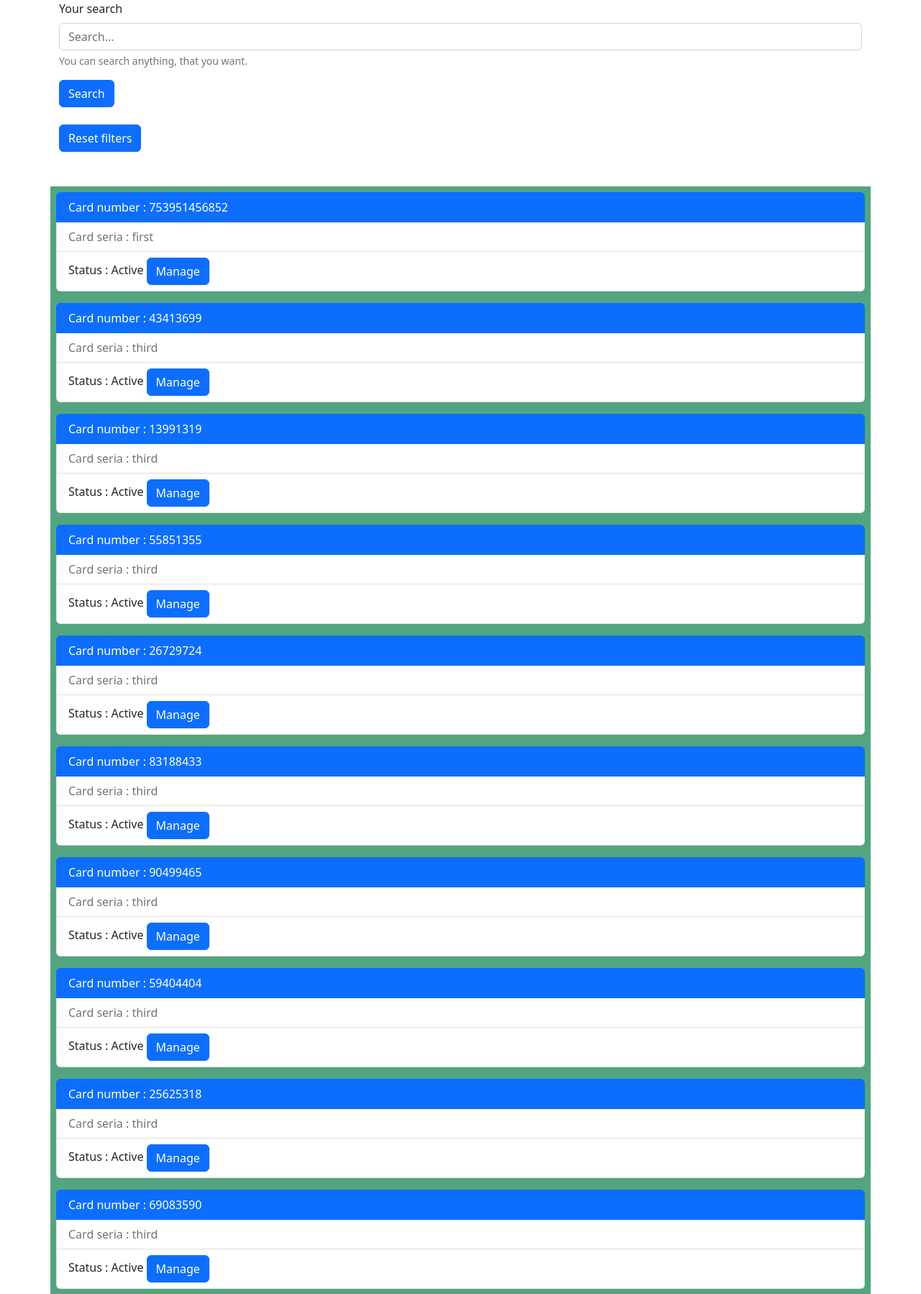
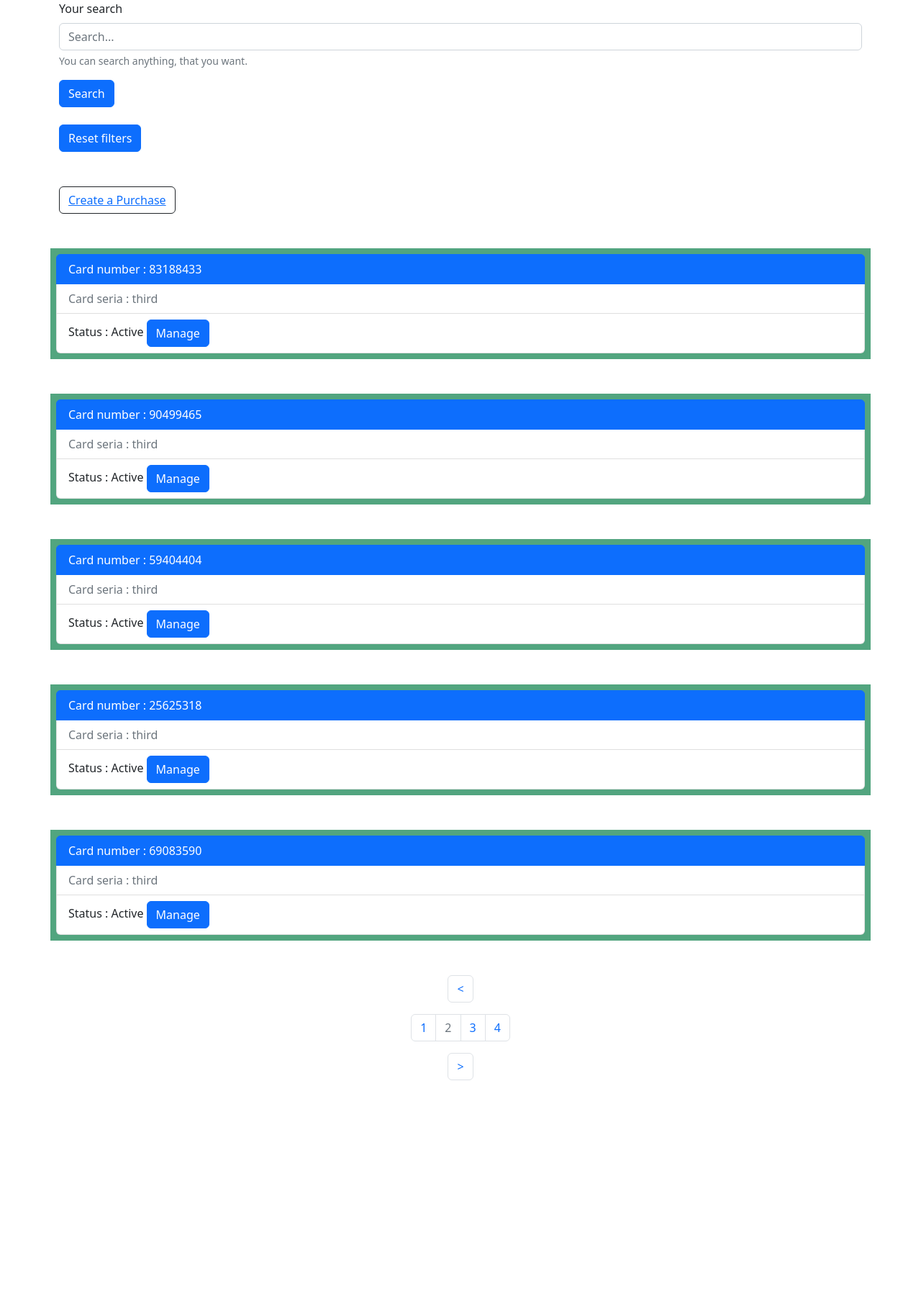
Before and after one commit to Bogdanrg/Manage_card_site, a Django app: page /?page=2 in a window 1280 px wide. Shown: the top 1798 px of the page at 72% size. After the commit the page ends 1501 px from the top, so only its background shows below. Run offline with Django 4.2, Linux system fonts and the light colour scheme; data comes from the database, SQL or seed files in the repository; both versions use the stored data as it was after the commit.

Commit message:
pagination

```diff
--- /dev/null
+++ b/CardManager/admin_logentry.json
@@ -0,0 +1 @@
+[{"model": "main.card", "pk": 3, "fields": {"series": "first", "number": 753951456852, "release_date": "2022-07-18", "expiration_date": "2022-10-18", "date_of_use": "2022-07-17T21:41:15.020Z", "count": 312, "status": true}}]
--- a/CardManager/main/models.py
+++ b/CardManager/main/models.py
@@ -20,7 +20,7 @@ class Card(models.Model):
     status = models.BooleanField()
 
     def __str__(self):
-        return self.series
+        return str(self.number)
 
     def get_absolute_url(self):
         return reverse('card', kwargs={'card_id': self.pk})
@@ -40,3 +40,12 @@ class Purchase(models.Model):
     price = models.IntegerField()
     buy_date = models.DateTimeField(auto_now=True)
     card_id = models.ForeignKey('Card', on_delete=models.PROTECT)
+
+#for i in range(10):
+...     #dict={}
+...     #dict['series'] = 'third'
+...     #dict['number'] = randrange(10101010, 98989898)
+...     #dict['count'] = randrange(10, 500)
+...     #dict['status'] = True
+...     #Card.objects.create(**dict)
+#
--- a/CardManager/main/templates/main/list.html
+++ b/CardManager/main/templates/main/list.html
@@ -21,7 +21,11 @@
     <div class="container">
         <a href="{% url 'home' %}"><button type="submit" class="btn btn-primary">Reset filters</button></a>
     </div>
-
+<br>
+<br>
+<div class="container">
+    <button class="btn btn-outline-dark"><a href="{% url 'product' %}">Create a Purchase</a></button>
+</div>
 <br>
 <br>
 {% if not cards %}
@@ -53,9 +57,44 @@
                     <button class="btn btn-primary">Manage</button></a></li>
             </ul>
         </div>
+
+    {% endif %}
 <br>
-    {% endif %}
+<br>
+
 {% endfor %}
+{% endif %}
+{% if page_obj.has_other_pages %}
+
+{% if page_obj.has_previous %}
+    <ul class="pagination justify-content-center">
+        <li class="page-item">
+         <a class="page-link" href="?page={{page_obj.previous_page_number}}">&lt;</a>
+     </li>
+    </ul>
+{% endif %}
+<nav>
+    <ul class="pagination justify-content-center">
+        {% for p in paginator.page_range %}
+        {% if page_obj.number == p %}
+            <li class="page-item disabled">
+                <a class="page-link" href="#">{{p}}</a>
+            </li>
+        {% elif p >= page_obj.number|add:-2 and p <= page_obj.number|add:2 %}
+            <li class="page-item">
+                <a class="page-link" href="?page={{p}}">{{p}}</a>
+            </li>
+        {% endif %}
+        {% endfor %}
+    </ul>
+</nav>
+{% if page_obj.has_next %}
+    <ul class="pagination justify-content-center">
+        <li class="page-item">
+            <a class="page-link" href="?page={{page_obj.next_page_number}}">&gt;</a>
+        </li>
+    </ul>
+{% endif %}
 {% endif %}
 </body>
 </html>
--- a/CardManager/main/urls.py
+++ b/CardManager/main/urls.py
@@ -6,4 +6,5 @@ urlpatterns = [
     path('', CardListView.as_view(), name='home'),
     path('card/<int:card_id>/', CardDetailView.as_view(), name='card'),
     path('delete/<int:card_id>', card_delete, name='delete'),
+    path('product', ProductView.as_view(), name='product')
 ]
--- a/CardManager/main/views.py
+++ b/CardManager/main/views.py
@@ -1,11 +1,14 @@
 from django.http import HttpResponse
 from django.shortcuts import render, redirect
-from django.views.generic import ListView, DetailView
+from django.urls import reverse_lazy
+from django.views.generic import ListView, DetailView, CreateView
 from .models import *
 from django.db.models import Q
+from .forms import *
 
 
 class CardListView(ListView):
+    paginate_by = 5
     model = Card
     template_name = 'main/list.html'
     context_object_name = 'cards'
@@ -37,6 +40,7 @@ class CardDetailView(DetailView):
         context = super().get_context_data(**kwargs)
         context['title'] = f'Card - {context["card"].pk}'
         context['card_id'] = context['card'].pk
+        context['purchases'] = context['card'].purchase_set.all()
         return context
 
     def post(self, request, *args, **kwargs):
@@ -52,3 +56,14 @@ class CardDetailView(DetailView):
 def card_delete(request, card_id):
     Card.objects.filter(pk=card_id).delete()
     return redirect('home')
+
+
+class ProductView(CreateView):
+    form_class = ProductForm
+    template_name = 'main/product.html'
+    success_url = reverse_lazy('home')
+
+    def get_context_data(self, **kwargs):
+        context = super().get_context_data(**kwargs)
+        context['title'] = 'Purchase'
+        return context
```
Also changed, not shown: CardManager/main/forms.py (added, +12 -0 lines), CardManager/main/templates/main/detail.html (+14 -3 lines), CardManager/main/templates/main/product.html (added, +14 -0 lines), CardManager/db.sqlite3.
